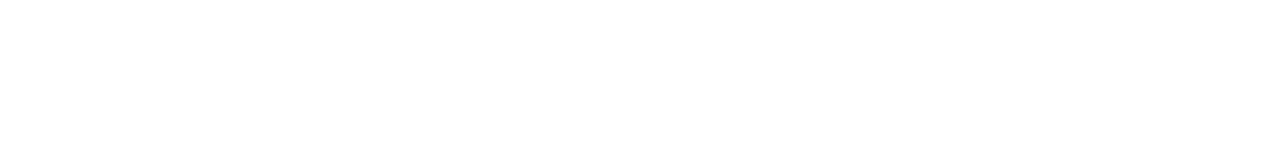
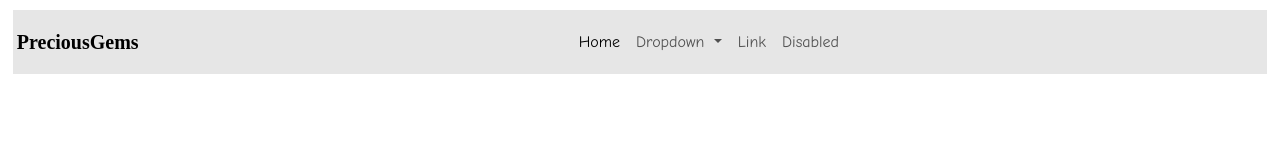
Before and after one commit to zeynabmohebbi/PreciousGems, a plain HTML site: page index.html in a window 1280 px wide. Drawn offline with nearby package versions, Linux system fonts and the light colour scheme.

Commit message:
completing the header style

```diff
--- a/assets/scss/min.scss
+++ b/assets/scss/min.scss
@@ -1 +1,2 @@
-@import "./partials/heder";
+@import "./partials/BasicActions";
+@import "./partials/header";
--- a/assets/scss/partials/_BasicActions.scss
+++ b/assets/scss/partials/_BasicActions.scss
@@ -1,5 +1,5 @@
 body{
-    margin: auto;
+    margin:0;
 }
 
 a{
--- /dev/null
+++ b/assets/scss/partials/_header.scss
@@ -0,0 +1,47 @@
+.header {
+    background-color: rgba(185, 185, 185, 0.356); // پس‌زمینه قرمز برای هدر
+    display: flex;
+    width: 98%;
+    align-items: center;
+    justify-content: space-between;
+    margin: 10px auto;
+    padding: 0.25rem;
+    position: sticky;
+    top: 0;
+    font-family: Comic Sans MS;
+
+    @media (max-width: 992px) {
+      background-color: rgba(185, 185, 185, 0.356);
+    }
+  }
+
+  .navbar {
+    width: 100%;
+
+    .navbar-collapse {
+      justify-content: center;
+    }
+
+
+    .navbar-toggler {
+      border: none;
+    }
+
+
+    @media (max-width: 992px) {
+      background-color: transparent;
+    }
+  }
+
+  .navbar-brand {
+    margin-right: auto;
+    font-family:French Script MT;
+    font-weight: bold;
+    text-shadow: rgba(128, 128, 128, 0.651);
+  }
+
+  @media (max-width: 992px) {
+    .navbar-collapse {
+      text-align: center;
+    }
+  }
--- a/index.html
+++ b/index.html
@@ -0,0 +1,50 @@
+<!DOCTYPE html>
+<html lang="en" dir="ltr">
+<head>
+    <meta charset="UTF-8">
+    <meta http-equiv="X-UA-Compatible" content="IE=edge">
+    <meta name="viewport" content="width=device-width, initial-scale=1.0">
+    <title>PreciousGems</title>
+    <link rel="stylesheet" href="./assets/css/min.css">
+    <link rel="stylesheet" href="./bootstrap-5.3.3-dist/bootstrap-5.3.3-dist/css/bootstrap.css">
+    <link rel="stylesheet" href="bootstrap-5.3.3-dist/bootstrap-5.3.3-dist/js/bootstrap.js">
+</head>
+<body>
+    <!-- ناوبری -->
+    <header class="header">
+        <nav class="navbar navbar-expand-lg navbar-light">
+            <a class="navbar-brand" href="#">PreciousGems</a>
+            <button class="navbar-toggler custom-toggler" type="button" data-bs-toggle="collapse" data-bs-target="#navbarSupportedContent" aria-controls="navbarSupportedContent" aria-expanded="false" aria-label="Toggle navigation">
+                <span class="navbar-toggler-icon"></span>
+            </button>
+            <div class="collapse navbar-collapse" id="navbarSupportedContent">
+                <ul class="navbar-nav mx-auto mb-2 mb-lg-0">
+                    <li class="nav-item">
+                        <a class="nav-link active" aria-current="page" href="#">Home</a>
+                    </li>
+                    <li class="nav-item dropdown">
+                        <a class="nav-link dropdown-toggle" href="#" id="navbarDropdown" role="button" data-bs-toggle="dropdown" aria-expanded="false">
+                            Dropdown
+                        </a>
+                        <ul class="dropdown-menu" aria-labelledby="navbarDropdown">
+                            <li><a class="dropdown-item" href="#">Action</a></li>
+                            <li><a class="dropdown-item" href="#">Another action</a></li>
+                            <li><hr class="dropdown-divider"></li>
+                            <li><a class="dropdown-item" href="#">Something else here</a></li>
+                        </ul>
+                    </li>
+                    <li class="nav-item">
+                        <a class="nav-link" href="#">Link</a>
+                    </li>
+                    <li class="nav-item">
+                        <a class="nav-link">Disabled</a>
+                    </li>
+                </ul>
+            </div>
+        </nav>
+    </header>
+
+    <!-- لینک Bootstrap JS -->
+    <script src="https://cdn.jsdelivr.net/npm/bootstrap@5.3.0-alpha3/dist/js/bootstrap.bundle.min.js"></script>
+</body>
+</html>
```
Also changed, not shown: assets/css/min.css, assets/scss/partials/_heder.scss (added), 1 other file.
